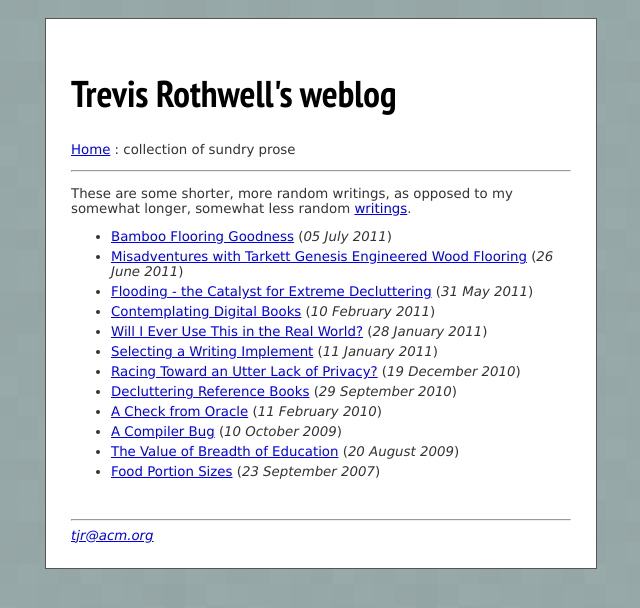
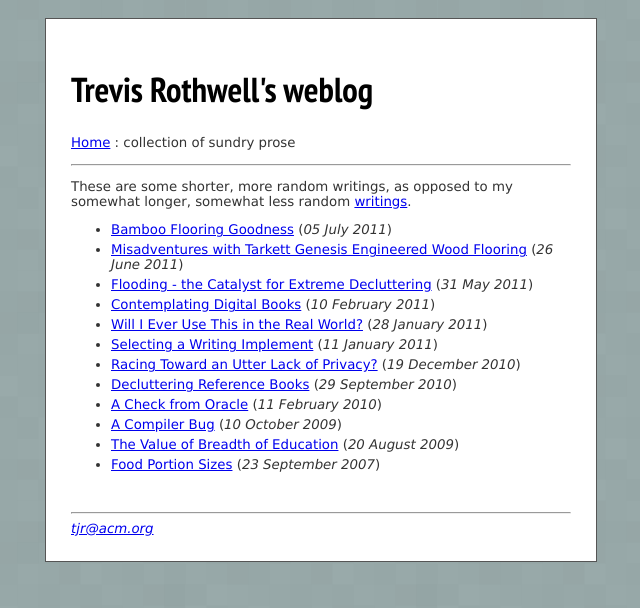
Before and after one commit to tjr/tjr.github.com, a Jekyll site: the page built from weblog/index.html, in a window 1280 px wide. Shown: the top 608 px of the page, without its empty margins (319-959 px from the left). Built offline with Jekyll 4.4.1, drawn with Linux system fonts in a browser that asks for light colours.

Commit message:
Update css/modern.css

```diff
--- a/css/modern.css
+++ b/css/modern.css
@@ -40,8 +40,8 @@ li.entries {
 /* fonts */
 body {font-family: Verdana; font-size:10pt; color: #333;}
 h1, h2, h3, h4, h5 {font-family: 'PT Sans Narrow', 'Trebuchet MS', sans-serif; color: #000;}
-h1 {font-size: 28pt;}
-h2 {font-size: 24pt;}
-h3 {font-size: 20pt;}
-h4 {font-size: 18pt;}
-h5 {font-size: 14pt;}
+h1 {font-size: 26pt;}
+h2 {font-size: 22pt;}
+h3 {font-size: 18pt;}
+h4 {font-size: 14pt;}
+h5 {font-size: 12pt;}
```
